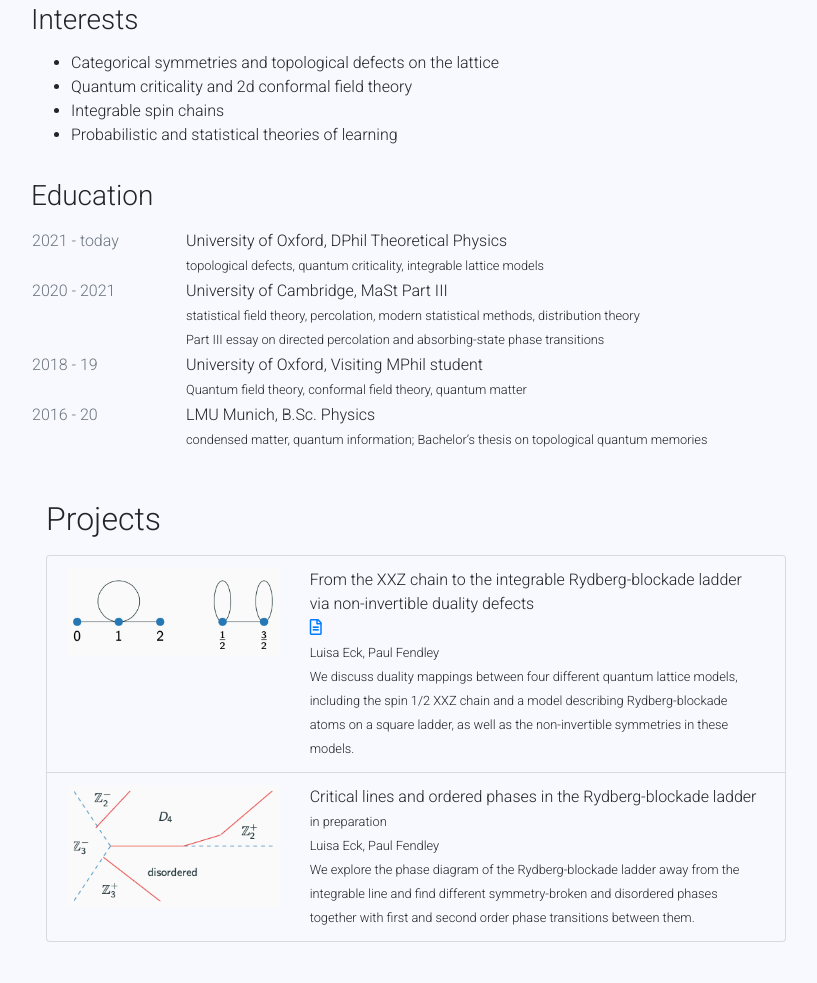
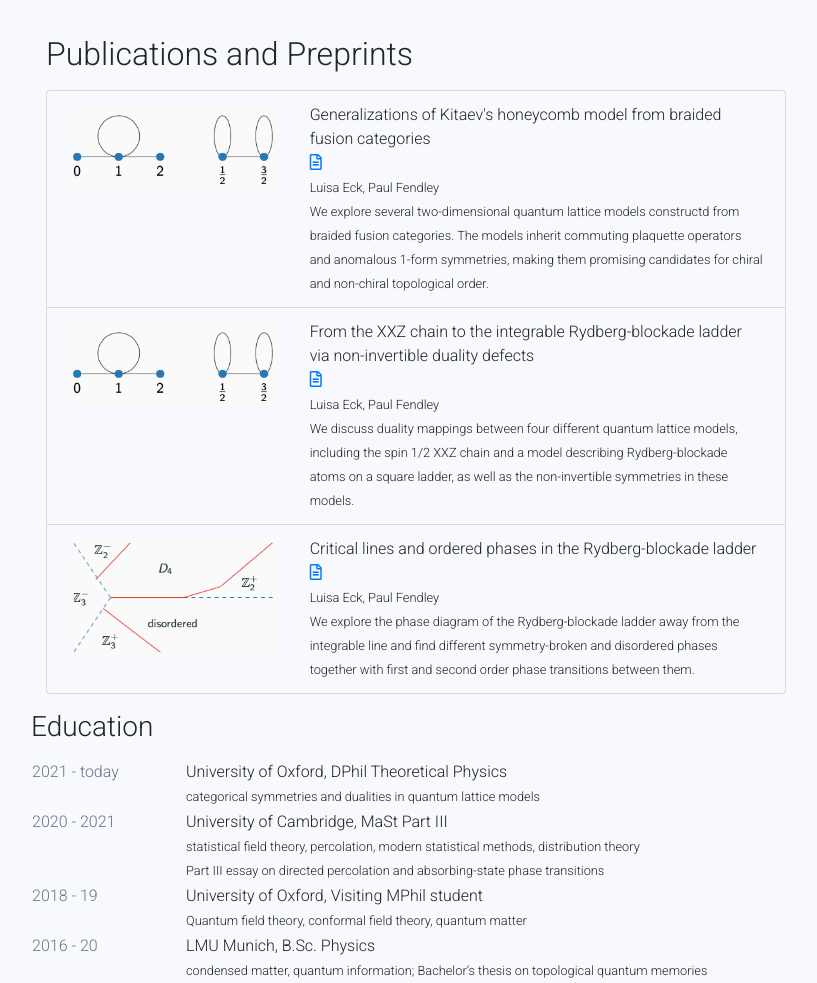
Before and after one commit to luisaeck/luisaeck.github.io, a plain HTML site: page index.html in a window 1280 px wide. Shown: the part 918-1901 px from the top of the page, without its empty margins (224-1041 px from the left). Before the commit the page ends 1860 px from the top, so only its background shows below. Drawn offline with nearby package versions, Linux system fonts and the light colour scheme; some icons are missing.

Commit message:
Update index.html

```diff
--- a/index.html
+++ b/index.html
@@ -127,10 +127,10 @@
                 <hr class="divider">
                 <div class="col-sm-12 mt-5">
                     <p>
-                        I am a second year DPhil student in theoretical condensed matter physics at the University of Oxford, supervised
+                        I am a third year DPhil student in theoretical condensed matter physics at the University of Oxford, supervised
                         by <a href="https://scholar.google.com/citations?user=RpSZkk4AAAAJ&hl=en">Paul Fendley</a>. My current research
-                        focuses on non-invertible symmetries and topological defects in quantum lattice models. More broadly, I am interested
-                        in using conformal field theory, integrability and categorical symmetries to understand strongly correlated quantum systems.
+                        focuses on categorical symmetries and dualities in quantum lattice models. Additionally, I am interested in
+                        applying conformal field theory and integrability to better understand strongly correlated quantum systems.
                     </p>
                     Prior to my doctoral studies, I completed my undergraduate studies in Physics at LMU Munich,
                     followed by the Part III Master in Applied Mathematics and Theoretical Physics at the University of
@@ -141,7 +141,7 @@
             </div>
             <div class="row mt-3">
                 <div class="col-sm-12">
-                    <h3>News</h3>
+                    <h3>Talks and conferences</h3>
                     <ul>
                         <li>Our preprint <a href="https://arxiv.org/abs/2302.14081">"From the XXZ chain to the integrable Rydberg-blockade ladder
                             via non-invertible duality defects"</a> is now on arXiv! </li>
@@ -157,17 +157,64 @@
 
                 </div>
             </div>
-            <div class="row mt-3">
-                <div class="col-sm-12">
-                    <h3>Interests</h3>
-                    <ul>
-                        <li>Categorical symmetries and topological defects on the lattice</li>
-                        <li>Quantum criticality and 2d conformal field theory</li>
-                        <li>Integrable spin chains</li>
-                        <li>Probabilistic and statistical theories of learning </li>
-                    </ul>
-
-                </div>
+            <div class="col-sm-12 mt-5">
+                <h2>Publications and Preprints</h2>
+                <ul class="list-group">
+                    <li class="list-group-item">
+                        <div class="row">
+                            <div class="col-sm-4">
+                                <img src="img/XXZIRLpic.png" style="width: 100%;"></img>
+                            </div>
+                            <div class="col-md-8">
+                                <div>
+                                    Generalizations of Kitaev's honeycomb model from braided fusion categories
+                                    <br>
+                                    <a href="https://arxiv.org/abs/2408.04006"><i class="far fa-file-alt"></i></a>
+                                </div>
+                                <div><small>Luisa Eck, Paul Fendley</small></div>
+                                <div><small>We explore several two-dimensional quantum lattice models constructd from braided fusion categories.
+                                            The models inherit commuting plaquette operators and anomalous 1-form symmetries, making them
+                                            promising candidates for chiral and non-chiral topological order.</small></div>
+                            </div>
+                        </div>
+                    </li>
+                    <li class="list-group-item">
+                        <div class="row">
+                            <div class="col-sm-4">
+                                <img src="img/XXZIRLpic.png" style="width: 100%;"></img>
+                            </div>
+                            <div class="col-md-8">
+                                <div>
+                                    From the XXZ chain to the integrable Rydberg-blockade ladder
+                                    via non-invertible duality defects
+                                    <br>
+                                    <a href="https://scipost.org/SciPostPhys.16.5.127"><i class="far fa-file-alt"></i></a>
+                                </div>
+                                <div><small>Luisa Eck, Paul Fendley</small></div>
+                                <div><small>We discuss duality mappings between four different quantum lattice models, including the spin 1/2 XXZ chain and a model
+                                    describing Rydberg-blockade atoms on a square ladder, as well as the non-invertible symmetries in these models.</small></div>
+                            </div>
+                        </div>
+                    </li>
+                    <li class="list-group-item">
+                        <div class="row">
+                            <div class="col-md-4">
+                                <img src="img/phasediagramRL.png" style="width: 100%;"></img>
+                            </div>
+                            <div class="col-md-8">
+                                <div>
+                                    Critical lines and ordered phases in the Rydberg-blockade ladder
+                                    <br>
+                                    <a href="https://journals.aps.org/prb/abstract/10.1103/PhysRevB.108.125135"><i class="far fa-file-alt"></i></a>
+                                </div>
+                                <div><small>Luisa Eck, Paul Fendley</small></div>
+                                <div><small>We explore the phase diagram of the Rydberg-blockade ladder away from the integrable line and find
+                                   different symmetry-broken and disordered phases together with first and second order phase transitions
+                                    between them. </small></div>
+                            </div>
+                        </div>
+                    </li>
+                </ul>
             </div>
             <div class="row mt-3">
                 <div class="col-sm-12">
@@ -179,7 +226,7 @@
                         <tr>
                             <td class="text-muted">2021 - today</td>
                             <td>University of Oxford, DPhil Theoretical Physics
-                                <br><small>topological defects, quantum criticality, integrable lattice models
+                                <br><small>categorical symmetries and dualities in quantum lattice models
                                 </small>
                             </td>
                         </tr>
@@ -210,47 +257,6 @@
                     </table>
                 </div>
             </div>
-            <div class="col-sm-12 mt-5">
-                <h2>Projects</h2>
-                <ul class="list-group">
-                    <li class="list-group-item">
-                        <div class="row">
-                            <div class="col-sm-4">
-                                <img src="img/XXZIRLpic.png" style="width: 100%;"></img>
-                            </div>
-                            <div class="col-md-8">
-                                <div>
-                                    From the XXZ chain to the integrable Rydberg-blockade ladder
-                                    via non-invertible duality defects
-                                    <br>
-                                    <a href="https://arxiv.org/abs/2302.14081"><i class="far fa-file-alt"></i></a>
-                                </div>
-                                <div><small>Luisa Eck, Paul Fendley</small></div>
-                                <div><small>We discuss duality mappings between four different quantum lattice models, including the spin 1/2 XXZ chain and a model
-                                    describing Rydberg-blockade atoms on a square ladder, as well as the non-invertible symmetries in these models.</small></div>
-                            </div>
-                        </div>
-                    </li>
-                    <li class="list-group-item">
-                        <div class="row">
-                            <div class="col-md-4">
-                                <img src="img/phasediagramRL.png" style="width: 100%;"></img>
-                            </div>
-                            <div class="col-md-8">
-                                <div>
-                                    Critical lines and ordered phases in the Rydberg-blockade ladder
-                                    <br>
-                                    <small>in preparation</small>
-                                </div>
-                                <div><small>Luisa Eck, Paul Fendley</small></div>
-                                <div><small>We explore the phase diagram of the Rydberg-blockade ladder away from the integrable line and find
-                                   different symmetry-broken and disordered phases together with first and second order phase transitions
-                                    between them. </small></div>
-                            </div>
-                        </div>
-                    </li>
-                </ul>
-            </div>
         </div>
         </div>
     </main>
```
